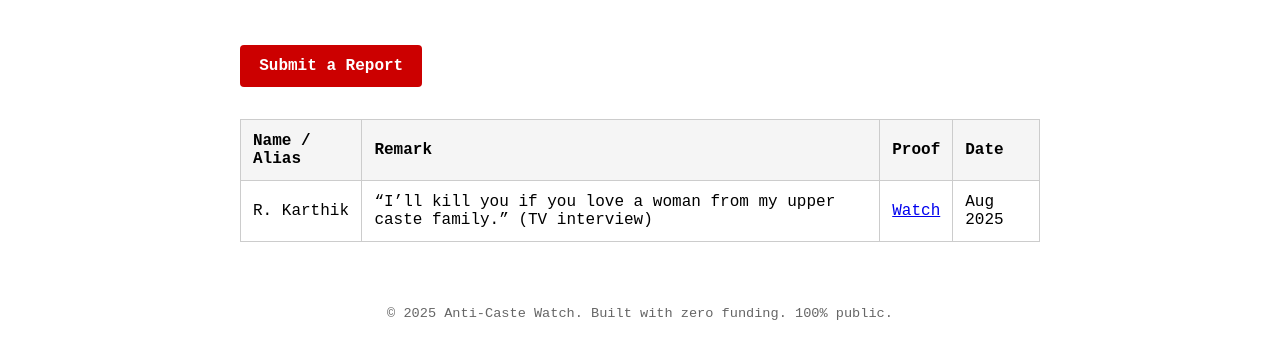
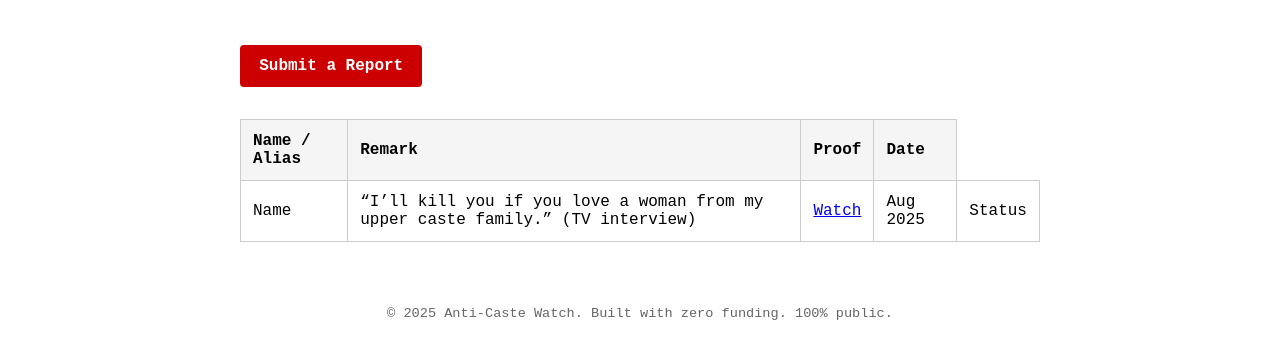
Before and after one commit to anticastewatch/anticastewatch.github.io, a plain HTML site: page index.html in a window 1280 px wide. Shown: the part 108-466 px from the top of the page. Drawn offline with Linux system fonts and the light colour scheme; a web font is replaced by a local one.

Commit message:
Update index.html

```diff
--- a/index.html
+++ b/index.html
@@ -83,10 +83,11 @@
       </thead>
       <tbody>
         <tr>
-          <td>R. Karthik</td>
+          <td>Name</td>
           <td>“I’ll kill you if you love a woman from my upper caste family.” (TV interview)</td>
           <td><a href="https://drive.google.com/YOUR_PROOF_LINK" target="_blank">Watch</a></td>
           <td>Aug 2025</td>
+          <td>Status</td>
         </tr>
         <!-- Add more rows below -->
       </tbody>
```
